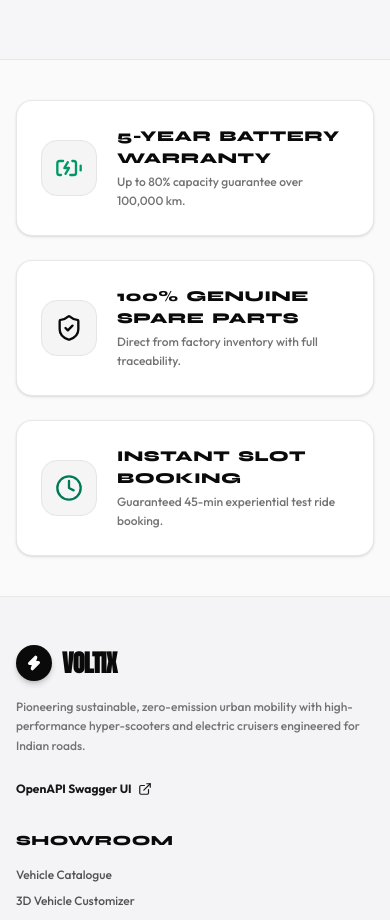
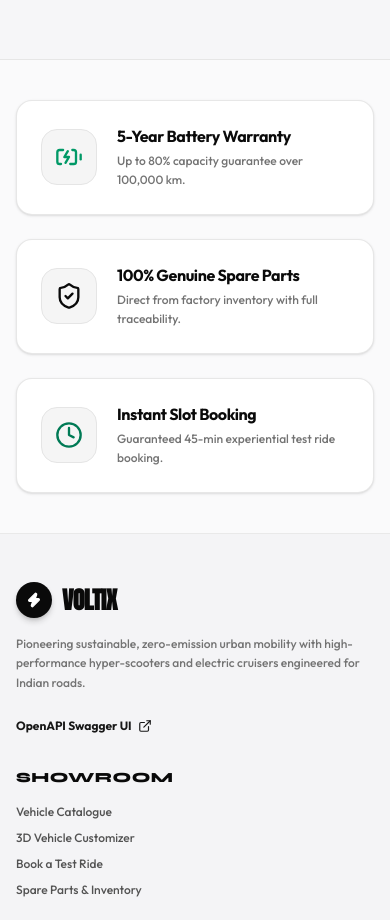
Before and after one commit to Aryanmridha13/voltix_showroom_fullstack, a React (Vite) app in the folder frontend/: page / in a window 390 px wide. Shown: the part 5020-5940 px from the top of the page. Built offline with nearby package versions, Linux system fonts and the light colour scheme; no server answers.

Commit message:
style(footer): apply reference modern title case typography to guarantee badge titles

```diff
--- a/frontend/src/components/Footer.jsx
+++ b/frontend/src/components/Footer.jsx
@@ -18,7 +18,7 @@ export default function Footer() {
               <BatteryCharging className="w-7 h-7 text-emerald-600" />
             </div>
             <div>
-              <h4 className="text-[15px] font-card-title text-neutral-950 uppercase tracking-card mb-0.5">5-Year Battery Warranty</h4>
+              <h4 className="text-[16px] sm:text-[17px] font-bold font-sans text-neutral-950 tracking-tight leading-snug mb-1">5-Year Battery Warranty</h4>
               <p className="text-xs sm:text-[13px] text-neutral-500 font-medium leading-relaxed">Up to 80% capacity guarantee over 100,000 km.</p>
             </div>
           </div>
@@ -28,7 +28,7 @@ export default function Footer() {
               <ShieldCheck className="w-7 h-7 text-neutral-950" />
             </div>
             <div>
-              <h4 className="text-[15px] font-card-title text-neutral-950 uppercase tracking-card mb-0.5">100% Genuine Spare Parts</h4>
+              <h4 className="text-[16px] sm:text-[17px] font-bold font-sans text-neutral-950 tracking-tight leading-snug mb-1">100% Genuine Spare Parts</h4>
               <p className="text-xs sm:text-[13px] text-neutral-500 font-medium leading-relaxed">Direct from factory inventory with full traceability.</p>
             </div>
           </div>
@@ -38,7 +38,7 @@ export default function Footer() {
               <Clock className="w-7 h-7 text-emerald-700" />
             </div>
             <div>
-              <h4 className="text-[15px] font-card-title text-neutral-950 uppercase tracking-card mb-0.5">Instant Slot Booking</h4>
+              <h4 className="text-[16px] sm:text-[17px] font-bold font-sans text-neutral-950 tracking-tight leading-snug mb-1">Instant Slot Booking</h4>
               <p className="text-xs sm:text-[13px] text-neutral-500 font-medium leading-relaxed">Guaranteed 45-min experiential test ride booking.</p>
             </div>
           </div>
```
Also changed, not shown: 1 other file (tests, documents, lock files or other folders).
